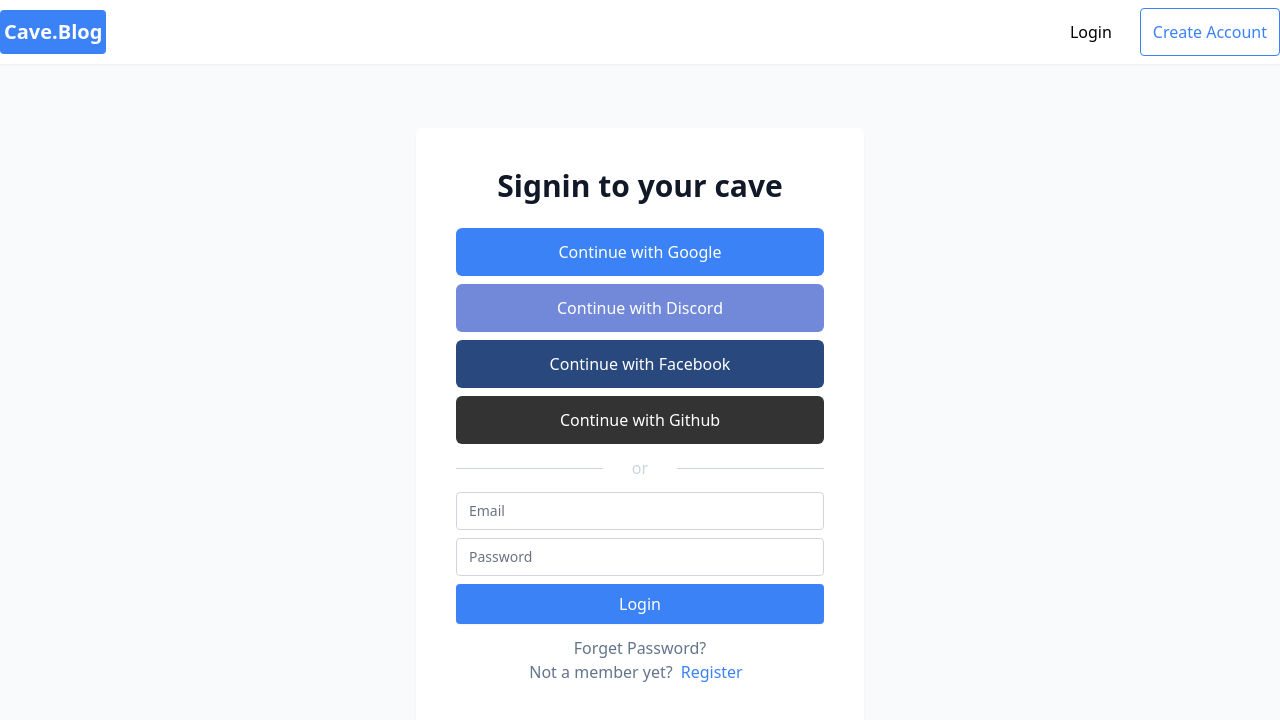
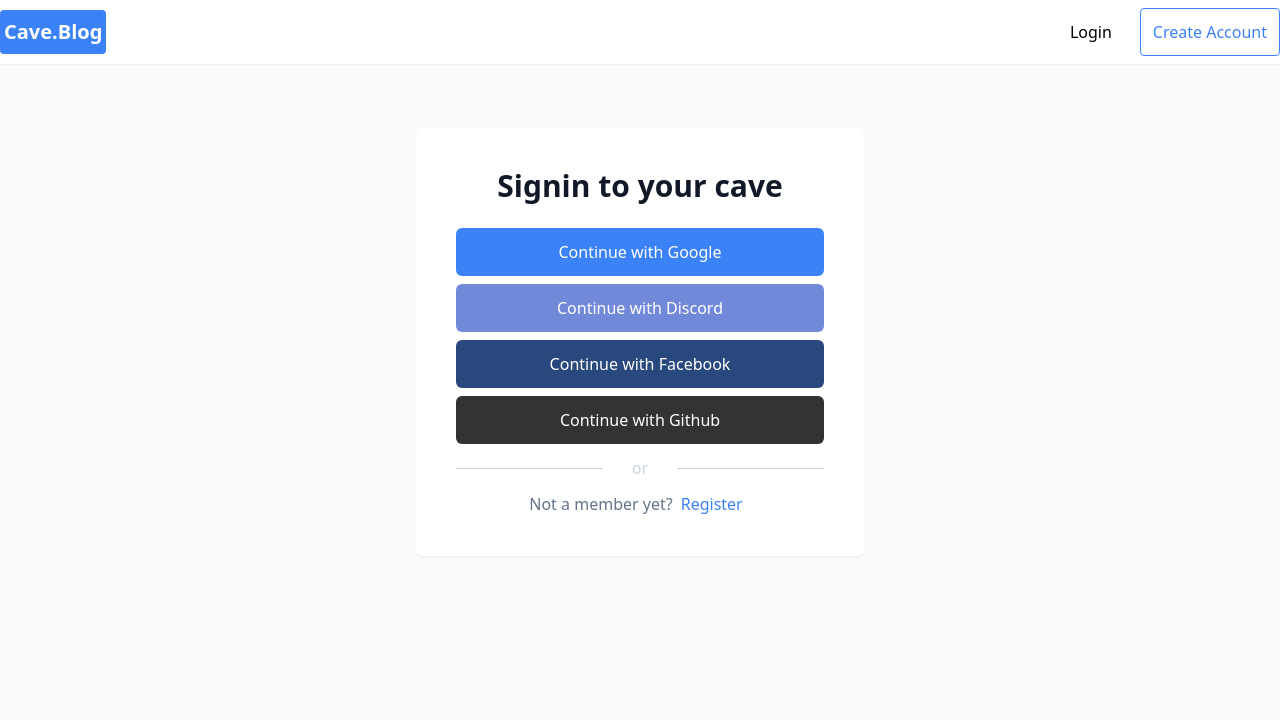
Before and after one commit to TousifProvat/caveblog, a Next.js app: page /login in a window 1280 px wide. Shown: the top 720 px of the page. Built offline with nearby package versions, Linux system fonts and the light colour scheme; no server answers.

Commit message:
refactor: Remove credentails login

```diff
--- a/pages/login.tsx
+++ b/pages/login.tsx
@@ -1,12 +1,12 @@
 import Link from 'next/link';
 import { signIn, useSession } from 'next-auth/react';
-import { ChangeEventHandler, SyntheticEvent, useState } from 'react';
+// import { ChangeEventHandler, SyntheticEvent, useState } from 'react';
 import { useRouter } from 'next/router';
 import { NextPage } from 'next';
-import toast from 'react-hot-toast';
+// import toast from 'react-hot-toast';
 
 const Login: NextPage = () => {
-  const [formValues, setFormValues] = useState({ email: '', password: '' });
+  // const [formValues, setFormValues] = useState({ email: '', password: '' });
 
   const { data: session } = useSession();
   const router = useRouter();
@@ -15,18 +15,18 @@ const Login: NextPage = () => {
     router.push('/');
   }
 
-  const onChange: ChangeEventHandler<HTMLInputElement> = (e) => {
-    setFormValues({ ...formValues, [e.target.name]: e.target.value });
-  };
+  // const onChange: ChangeEventHandler<HTMLInputElement> = (e) => {
+  //   setFormValues({ ...formValues, [e.target.name]: e.target.value });
+  // };
 
-  async function onSubmit(e: SyntheticEvent) {
-    e.preventDefault();
-    await signIn('credentials', {
-      ...formValues,
-      redirect: false,
-    });
-    toast.success('You are logged in');
-  }
+  // async function onSubmit(e: SyntheticEvent) {
+  //   e.preventDefault();
+  //   await signIn('credentials', {
+  //     ...formValues,
+  //     redirect: false,
+  //   });
+  //   toast.success('You are logged in');
+  // }
 
   return (
     <div className="h-fit flex items-center justify-center pt-16 py-12 px-4  sm:px-6 lg:px-8">
@@ -67,7 +67,7 @@ const Login: NextPage = () => {
             <div className="my-3 text-center flex items-center  justify-between before:w-[40%] before:h-[0.6px] before:bg-slate-300 before:content-[' '] after:w-[40%] after:h-[0.6px] after:bg-slate-300 after:content-[''] text-slate-300">
               or
             </div>
-            <form className="flex flex-col mb-3 space-y-2" onSubmit={onSubmit}>
+            {/* <form className="flex flex-col mb-3 space-y-2" onSubmit={onSubmit}>
               <div>
                 <input
                   type="email"
@@ -107,7 +107,7 @@ const Login: NextPage = () => {
                   Forget Password?
                 </a>
               </Link>
-            </div>
+            </div> */}
             <div className="text-center">
               <span className="text-s text-slate-500">Not a member yet?</span>
               <Link href={'/register'} as={'/register'}>
```
